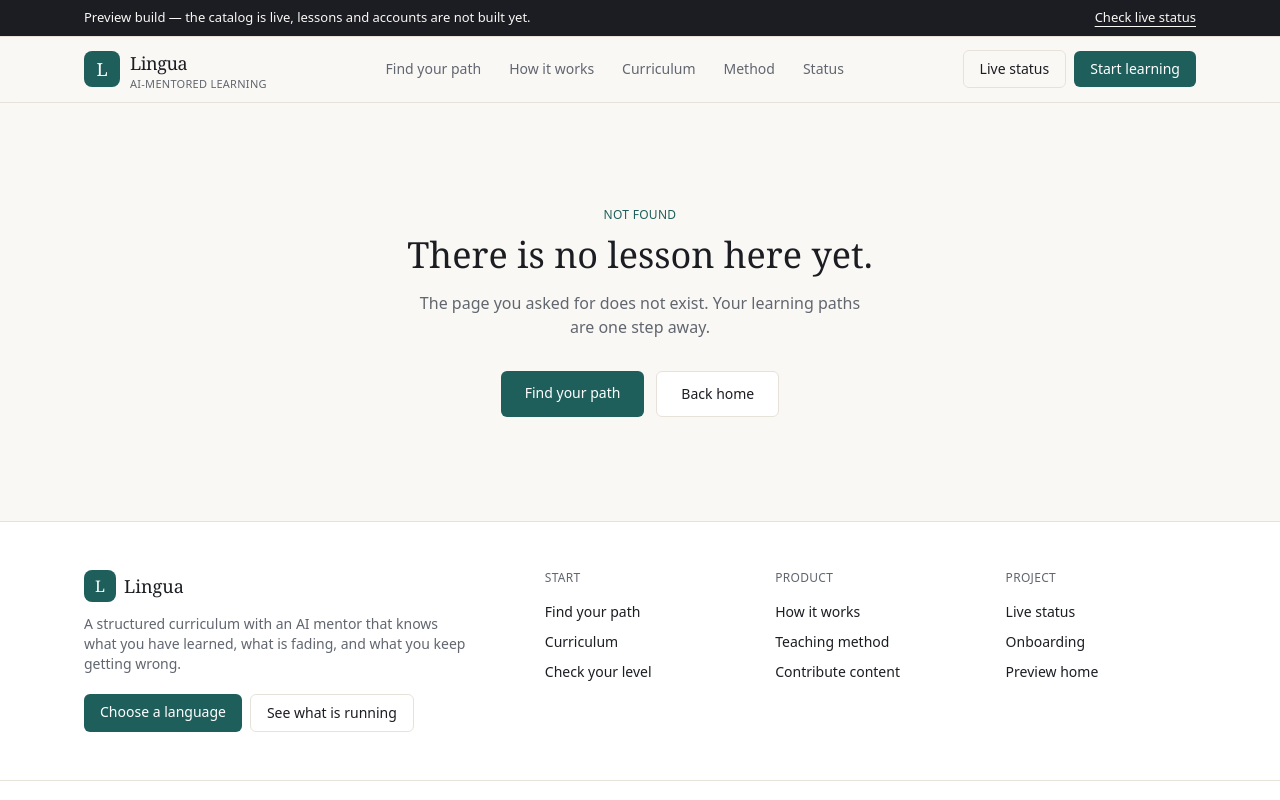
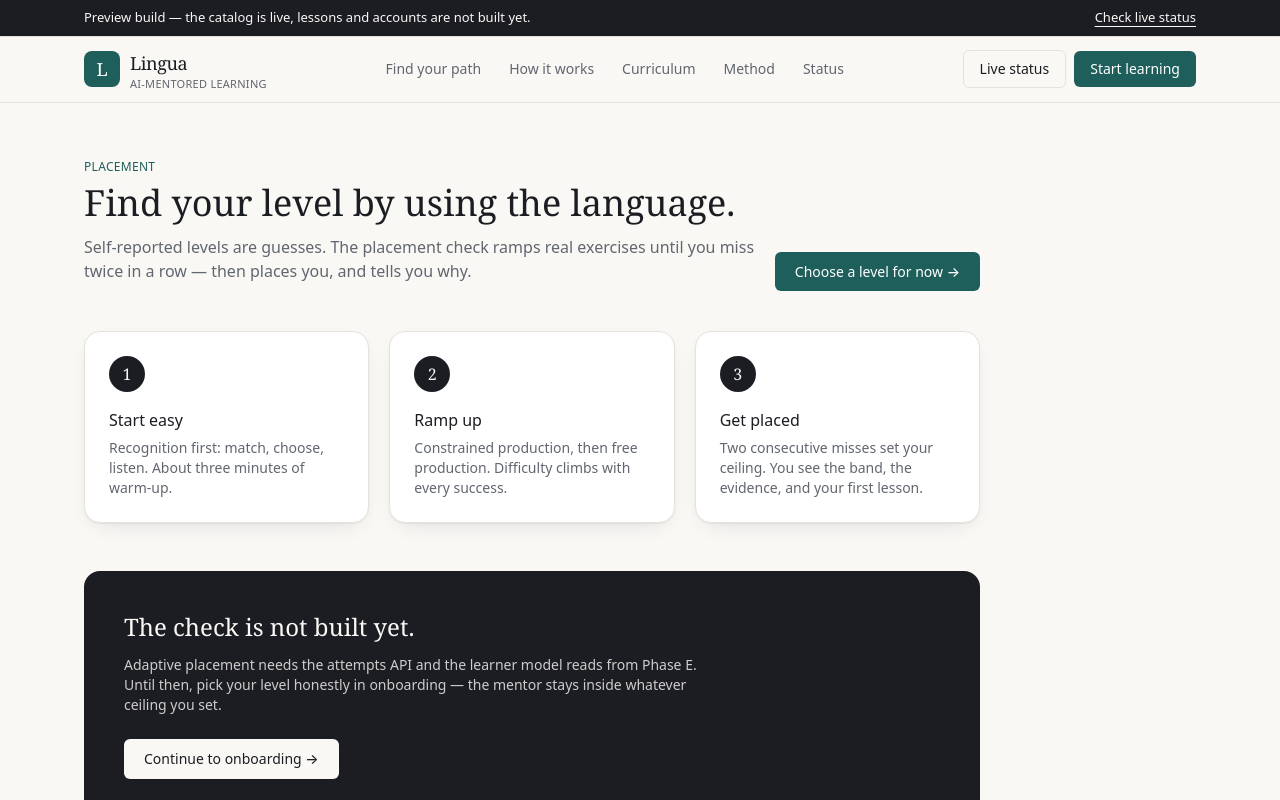
Before and after one commit to D1bakar/lango, a Next.js app in the folder apps/web/: page /placement in a window 1280 px wide. Before the commit this address had no page. Shown: the top 800 px of the page. Built offline with nearby package versions, Linux system fonts and the light colour scheme.

Commit message:
feat(web): add placement check preview page with Phase E contract
Signed-off-by: D1bakar <shridibakarghosh@gmail.com>

```diff
--- /dev/null
+++ b/apps/web/app/placement/page.tsx
@@ -0,0 +1,83 @@
+// SPDX-License-Identifier: Apache-2.0
+// Copyright 2026 Lingua contributors
+
+import type { Metadata } from "next";
+import Link from "next/link";
+import { SectionHeading } from "@/components/section-heading";
+
+export const metadata: Metadata = {
+  title: "Placement check",
+};
+
+/**
+ * Placement preview. The adaptive check itself ships in Phase E;
+ * this page sets the contract: prove it through doing, not self-report.
+ */
+export default function PlacementPage() {
+  return (
+    <div className="flex max-w-4xl flex-col gap-12">
+      <SectionHeading
+        eyebrow="Placement"
+        title="Find your level by using the language."
+        action={
+          <Link
+            href="/learn"
+            className="rounded-md bg-accent px-5 py-2.5 text-sm font-medium text-white hover:bg-accent-strong"
+          >
+            Choose a level for now →
+          </Link>
+        }
+      >
+        <p>
+          Self-reported levels are guesses. The placement check ramps real exercises until you miss
+          twice in a row — then places you, and tells you why.
+        </p>
+      </SectionHeading>
+
+      <ol className="grid gap-5 sm:grid-cols-3">
+        <PlacementStep
+          n="1"
+          title="Start easy"
+          body="Recognition first: match, choose, listen. About three minutes of warm-up."
+        />
+        <PlacementStep
+          n="2"
+          title="Ramp up"
+          body="Constrained production, then free production. Difficulty climbs with every success."
+        />
+        <PlacementStep
+          n="3"
+          title="Get placed"
+          body="Two consecutive misses set your ceiling. You see the band, the evidence, and your first lesson."
+        />
+      </ol>
+
+      <section className="rounded-2xl bg-ink p-8 text-ink-invert sm:p-10">
+        <h2 className="font-serif text-2xl">The check is not built yet.</h2>
+        <p className="mt-3 max-w-xl text-sm opacity-80">
+          Adaptive placement needs the attempts API and the learner model reads from Phase E. Until
+          then, pick your level honestly in onboarding — the mentor stays inside whatever ceiling
+          you set.
+        </p>
+        <Link
+          href="/learn"
+          className="mt-6 inline-block rounded-md bg-ink-invert px-5 py-2.5 text-sm font-medium text-ink hover:opacity-90"
+        >
+          Continue to onboarding →
+        </Link>
+      </section>
+    </div>
+  );
+}
+
+function PlacementStep({ n, title, body }: { n: string; title: string; body: string }) {
+  return (
+    <li className="rounded-2xl border border-line bg-surface p-6 shadow-card">
+      <p className="flex h-9 w-9 items-center justify-center rounded-full bg-ink font-serif text-base text-ink-invert">
+        {n}
+      </p>
+      <h3 className="mt-4 font-medium text-ink">{title}</h3>
+      <p className="mt-1.5 text-sm text-muted">{body}</p>
+    </li>
+  );
+}
```
